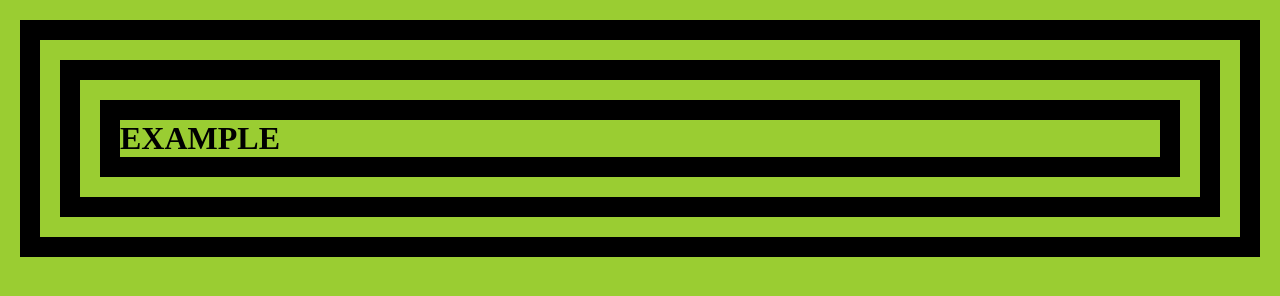
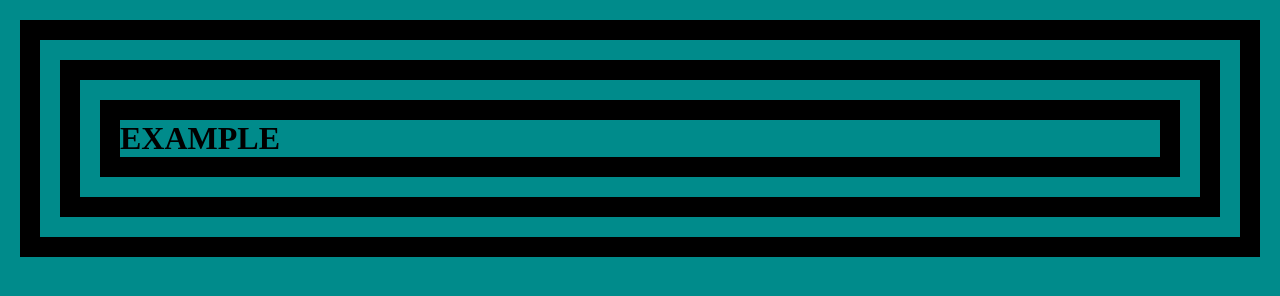
Before and after one commit to KhrystynaKozlovska/git-system, a plain HTML site: page index.html in a window 1280 px wide. Drawn offline with Linux system fonts and the light colour scheme.

Commit message:
change bg and add gitignore

```diff
--- a/style.css
+++ b/style.css
@@ -1,5 +1,5 @@
 * {
-  background: yellowgreen;
+  background: darkcyan;
   margin: 20px;
   border: 20px solid #000;
 }
```
Also changed, not shown: 1 other file.
